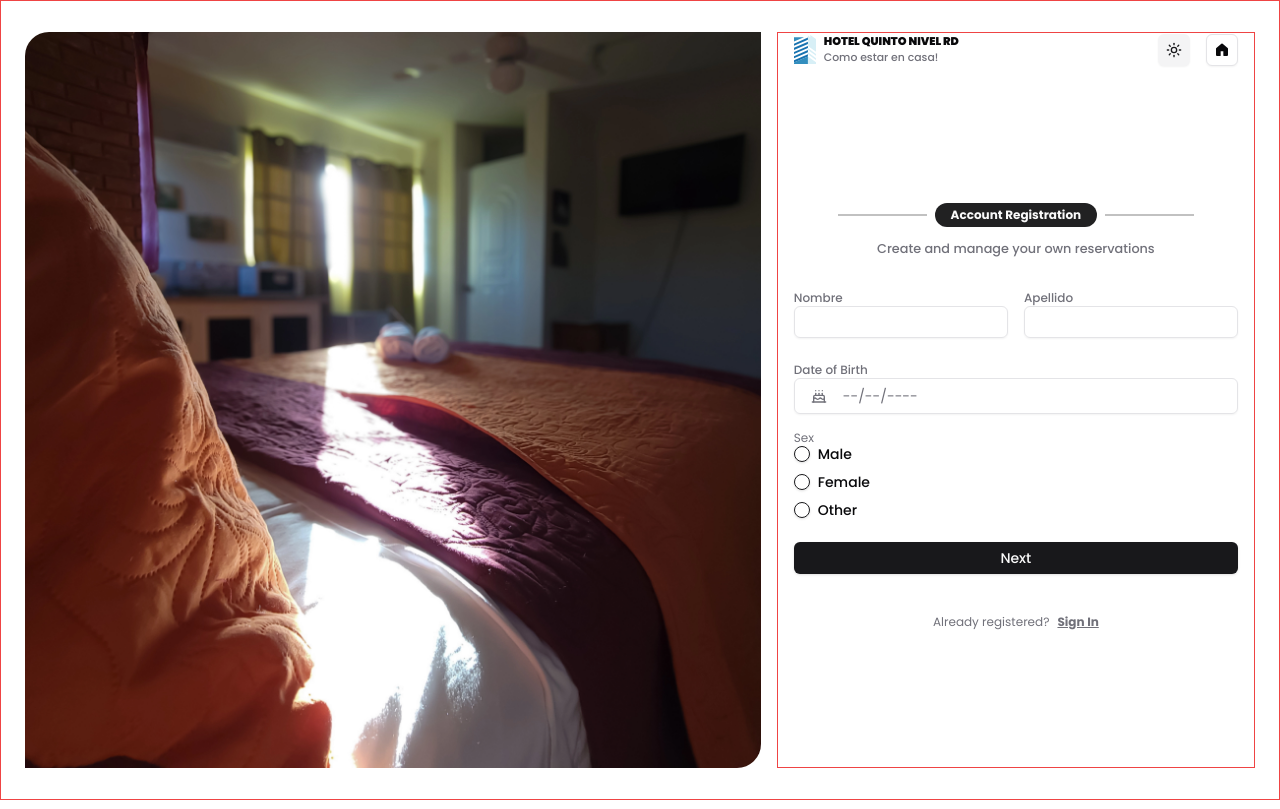
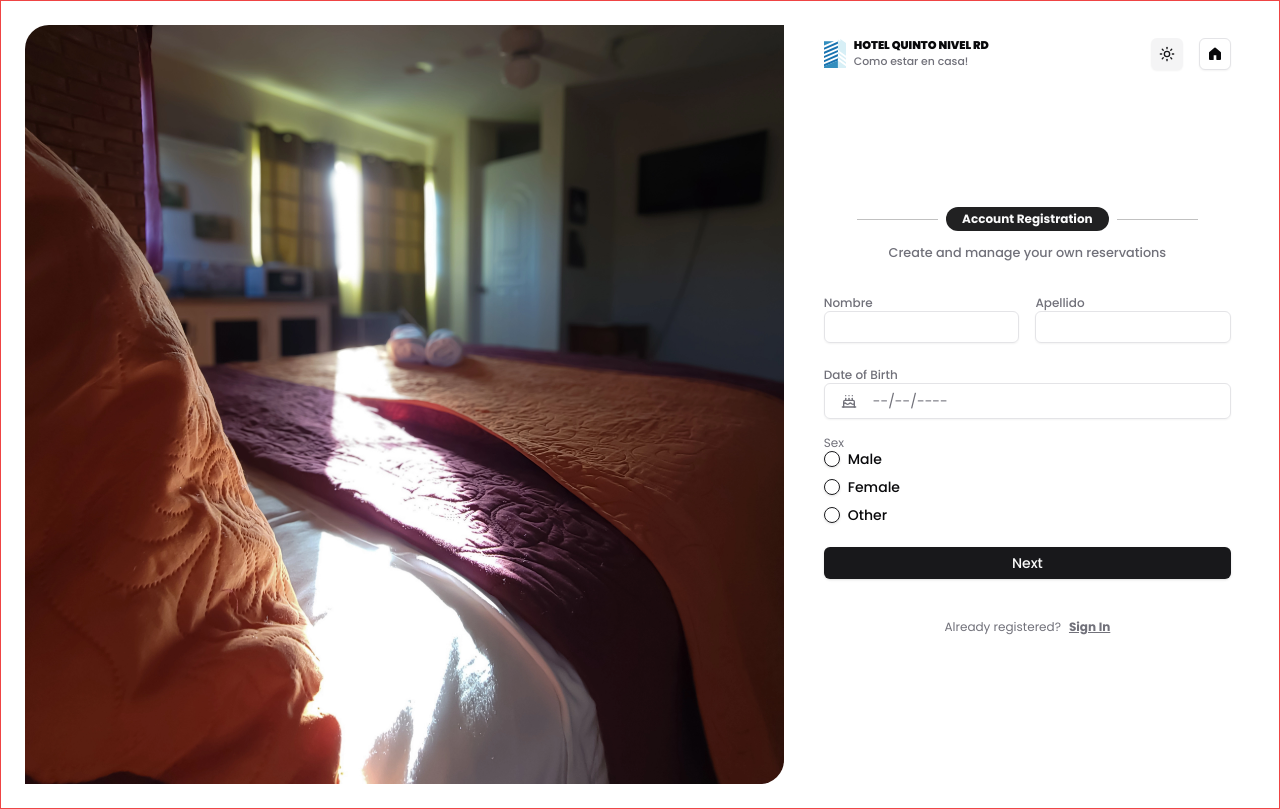
Before and after one commit to romandesigns/hqnrd, a Next.js app: page /1/auth/crear-cuenta in a window 1280 px wide. Built offline with nearby package versions, Linux system fonts and the light colour scheme.

Commit message:
styling signup form

```diff
--- a/app/[lang]/auth/layout.tsx
+++ b/app/[lang]/auth/layout.tsx
@@ -26,7 +26,7 @@ export default async function AuthLayout({ children, params }: LayoutProps) {
   const { lang } = await params;
   return (
     <Section className="flex min-h-screen w-full items-stretch justify-stretch border border-red-500 p-2 min-[769px]:items-center min-[769px]:justify-center">
-      <Content className="grid h-full grid-cols-1 gap-4 bg-muted/5 max-[769px]:max-w-[30rem] min-[769px]:grid-cols-[1fr_0.65fr] min-[769px]:p-4 lg:max-w-[80rem]">
+      <Content className="grid h-full grid-cols-1 gap-4 bg-muted/5 max-[769px]:max-w-[30rem] min-[769px]:grid-cols-[1fr_0.6fr] min-[769px]:p-4 lg:max-w-[80rem]">
         <article className="hidden aspect-[1/1] flex-1 min-[769px]:block">
           <figure className="relative h-full w-full overflow-hidden rounded-br-3xl rounded-tl-3xl">
             <Image
@@ -37,7 +37,7 @@ export default async function AuthLayout({ children, params }: LayoutProps) {
             />
           </figure>
         </article>
-        <article className="grid grid-cols-1 grid-rows-[auto_1fr] border border-red-500 max-[769px]:h-full min-[769px]:px-4">
+        <article className="grid grid-cols-1 grid-rows-[auto_1fr] rounded-bl-3xl rounded-tr-3xl py-3 max-[769px]:h-full min-[769px]:px-6">
           <div className="flex items-center justify-between gap-4">
             <Brand lang={lang} />
             <div className="flex items-center justify-center gap-4">
--- a/components/features/page/home/ReservationSearchBox/index.tsx
+++ b/components/features/page/home/ReservationSearchBox/index.tsx
@@ -1,4 +1,3 @@
-import { FaCalendar, FaChild, FaUser } from "@/components/icons";
 import { Content } from "@/components/layout";
 import { Button } from "@/components/ui/button";
 import { DateAndTimePicker } from "@/components/ui/DateAndTimePicker";
--- a/components/features/page/signUp/SignUpForm.tsx
+++ b/components/features/page/signUp/SignUpForm.tsx
@@ -41,6 +41,7 @@ export function SignUpForm({ lang }: { lang: Locale }) {
               granularity="day"
               displayFormat={{ hour12: "MM/dd/yyyy" }}
               className="hover:bg-transparent"
+              inputName="dob"
             />
           </Label>
           <div>
@@ -99,6 +100,7 @@ export function SignUpForm({ lang }: { lang: Locale }) {
             <Button
               size="full"
               className="my-2"
+              variant="secondary"
               onClick={() => setStep(step - 1)}
             >
               Back
--- a/components/features/site/DateTimePicker/index.tsx
+++ b/components/features/site/DateTimePicker/index.tsx
@@ -691,6 +691,7 @@ type Granularity = "day" | "hour" | "minute" | "second";
 type DateTimePickerProps = {
   value?: Date;
   mode?: "date" | "time" | "datetime";
+  inputName?: string;
   labelFor?: string;
   hideIcon?: boolean;
   onChange?: (date: Date | undefined) => void;
@@ -747,6 +748,7 @@ const DateTimePicker = React.forwardRef<
       placeholder = "Pick a date",
       className,
       mode,
+      inputName,
       hideIcon = false,
       ...props
     },
@@ -828,6 +830,14 @@ const DateTimePicker = React.forwardRef<
     }
 
     return (
+      <>
+        <input
+          className="hidden"
+          type="text"
+          name={inputName}
+          value={value ? value.toISOString() : ""}
+          readOnly
+        />
         <Popover>
           <PopoverTrigger asChild disabled={disabled}>
             <Button
@@ -901,6 +911,7 @@ const DateTimePicker = React.forwardRef<
             )}
           </PopoverContent>
         </Popover>
+      </>
     );
   },
 );
```
Lines whose indentation alone changed are shown as unchanged.
